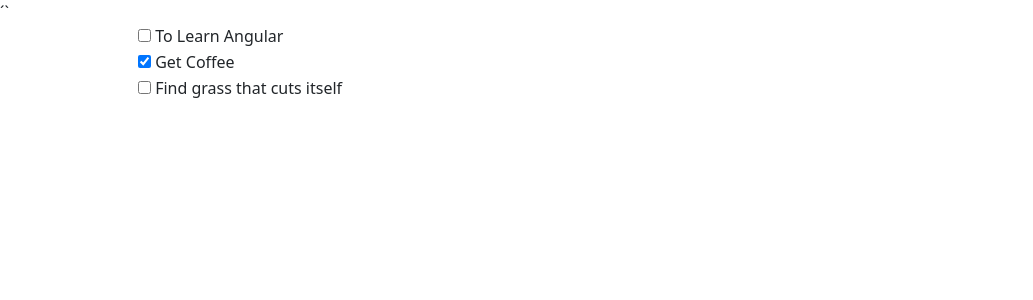
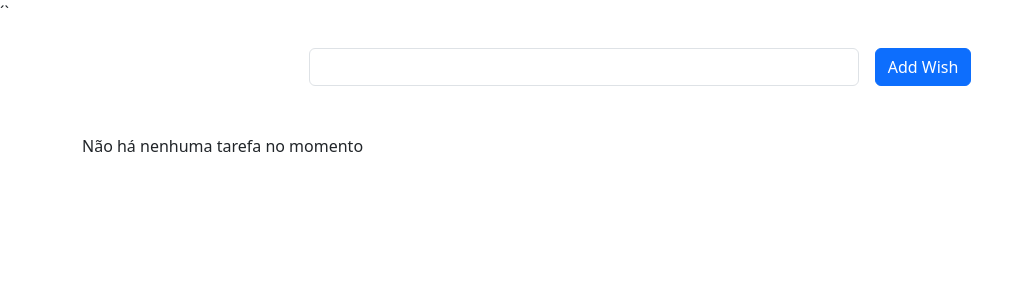
Before and after one commit to LucasKazuhiro/study-simple-wishlist, an Angular app: page / in a window 1280 px wide. Shown: the top 300 px of the page, without its empty margins (0-1033 px from the left). Built offline with nearby package versions, Linux system fonts and the light colour scheme.

Commit message:
feat: cria novos desejos usando a caixa de texto

```diff
--- a/src/app/app.component.html
+++ b/src/app/app.component.html
@@ -1,18 +1,40 @@
 <div class="container">
 
-  <div *ngIf="items.length === 0; else showItems">
-    <p> Adiciona uma nova tarefa... </p>
+  <form class="row mt-3 gx-3 gy-2 align-items-center justify-content-center">
+    <div class="col-sm-6">
+      <label class="visually-hidden" for="specificSizeInputName">Wish</label>
+      <input
+        type="text"
+        class="form-control"
+        [(ngModel)] = "newWishText"
+        name="myWish">
+    </div>
+    <div class="col-auto">
+      <button
+        type = "submit"
+        class = "btn btn-primary"
+        (click) = "$event.preventDefault(); addNewWish()">
+        Add Wish
+      </button>
+    </div>
+  </form>
+
+  <div class="row mt-5">
+    <div *ngIf = "items.length === 0; else showItems">
+      <p> Não há nenhuma tarefa no momento </p>
     </div>
 
     <ng-template #showItems>
-    <ul class="wish-list">
-      <li *ngFor="let item of items; index as ii">
-        <div class="form-check">
-          <label class="form-check-label">
+      <ul class = "wish-list">
+        <li *ngFor = "let item of items; index as ii">
+          <div class = "form-check">
+            <label class = "form-check-label">
               <input
-              type="checkbox" class="checkbox"
-              [checked]="item.isComplete"
-              [attr.data-index]="ii"
+                type = "checkbox"
+                class = "checkbox"
+                [checked] = "item.isComplete"
+                [attr.data-index] = "ii"
+                (click) = "toggleItem(item)"
               > {{item.wishText}}
             </label>
           </div>
@@ -20,3 +42,5 @@
       </ul>
     </ng-template>
   </div>
+
+</div>
--- a/src/app/app.component.ts
+++ b/src/app/app.component.ts
@@ -3,21 +3,32 @@
 import { CommonModule } from '@angular/common';
 
 import { WishItem } from './shared/models/wishItem';
+import { FormsModule } from '@angular/forms';
 
 @Component({
   selector: 'app-root',
   standalone: true,
-  imports: [RouterOutlet, CommonModule],
+  imports: [RouterOutlet, CommonModule, FormsModule],
   templateUrl: './app.component.html',
   styleUrl: './app.component.css'
 })
 
 export class AppComponent {
   items:WishItem[] = [
-    new WishItem('To Learn Angular'),
-    new WishItem('Get Coffee', true),
-    new WishItem('Find grass that cuts itself')
+    // new WishItem('To Learn Angular'),
+    // new WishItem('Get Coffee', true),
+    // new WishItem('Find grass that cuts itself')
   ];
 
   title = 'wishlist';
+  newWishText = "";
+
+  addNewWish(){
+    this.items.push(new WishItem(this.newWishText))
+    this.newWishText = ''
+  }
+
+  toggleItem(item : WishItem){
+    item.isComplete = !item.isComplete
+  }
 }
```
Lines whose indentation alone changed are shown as unchanged.
